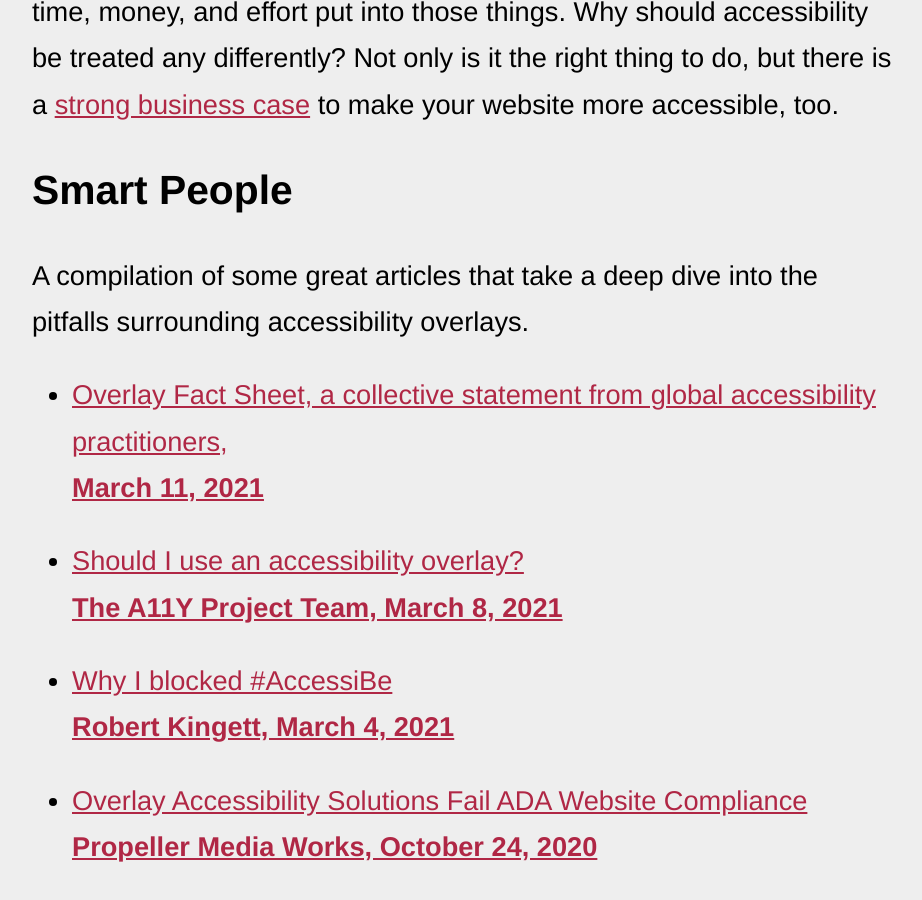
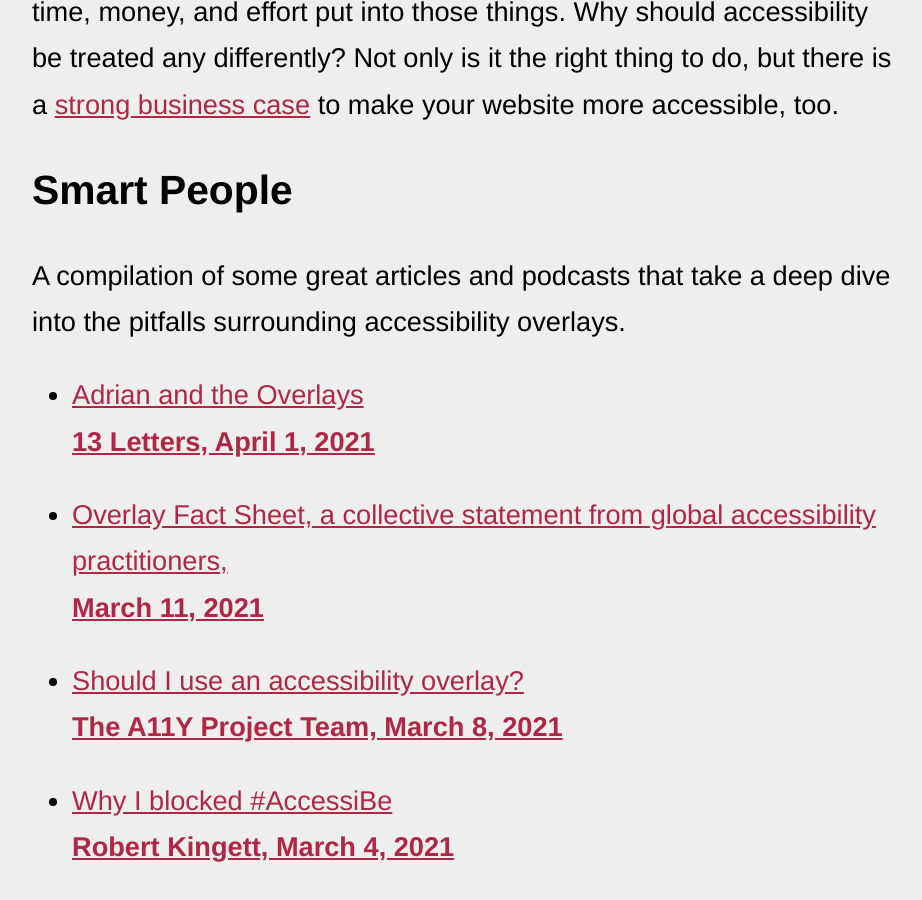
Before and after one commit to michaelspellacy/shouldiuseanaccessibilityoverlay-com, a Jekyll site: the page built from index.html, in a window 1280 px wide and 900 px high, scrolled down 3176 px. Shown: the whole window, without its empty margins (178-1100 px from the left). Built offline with Jekyll 4.4.1, drawn with Linux system fonts in a browser that asks for light colours; some of the changed text lies outside the part shown.

Commit message:
Added New articles

```diff
--- a/index.html
+++ b/index.html
@@ -25,9 +25,10 @@
 
 <h2 class="heading" id="smart-people"><a href="#smart-people">Smart People</a></h2>
 
-<p>A compilation of some great articles that take a deep dive into the pitfalls surrounding accessibility overlays.</p>
+<p>A compilation of some great articles and podcasts that take a deep dive into the pitfalls surrounding accessibility overlays.</p>
 
 <ul class="articles">
+  <li><a href="https://www.bemyeyes.com/podcasts/adrian-and-the-overlays">Adrian and the Overlays <span>13 Letters, April 1, 2021</span></a></li>
   <li><a href="https://overlayfactsheet.com/">Overlay Fact Sheet, a collective statement from global accessibility practitioners, <span>March 11, 2021</span></a></li>
   <li><a href="https://www.a11yproject.com/posts/2021-03-08-should-i-use-an-accessibility-overlay/">Should I use an accessibility overlay? <span>The A11Y Project Team, March 8, 2021</span></a></li>
   <li><a href="https://blindjournalist.wordpress.com/2021/03/04/why-i-blocked-accessibe/">Why I blocked #AccessiBe <span>Robert Kingett, March 4, 2021</span></a></li>
@@ -38,6 +39,7 @@
   <li><a href="https://adrianroselli.com/2020/06/accessibe-will-get-you-sued.html">#accessiBe Will Get You Sued <span>Adrian Roselli, June 29, 2020</span></a></li>
   <li><a href="https://developer.paciellogroup.com/blog/2020/05/bolt-on-accessibility-5-gears-in-reverse/">Bolt-on Accessibility – 5 gears in reverse <span>Steve Faulkner, May 13, 2020</span></a></li>
   <li><a href="https://www.lalutineduweb.fr/en/web-accessibility-overlays-lies-gum-balls/">Web accessibility overlay tools: lies and gum balls by <span>Julie Moynat, April 11, 2020</span></a></li>
+  <li><a href="https://creative-boost.com/overlays-and-plugins-arent-the-answer-to-accessibility/">Overlays and Plugins Aren't the Answer to Accessibility, <span>Colleen Gratzer, April 8, 2020</span></a></li>
   <li><a href="https://carneydevelopit.wordpress.com/2020/03/03/7-reasons-why-accessibility-overlays-arent-a-magical-solution/">7 Reasons Why Accessibility Overlays Aren’t a Magical Solution <span>Amy Carney, March 3, 2020</span></a></li>
   <li><a href="https://sheribyrnehaber.com/overlays-are-not-the-solution/">Overlays are not the solution to your accessibility problem <span>Sheri Byrne-Haber, January 14, 2020</span></a></li>
   <li><a href="https://blog.tenon.io/web-accessibility-overlays-dont-work">Web Accessibility Overlays Don't Work <span>Karl Groves, February 14, 2019</span></a></li>
```
